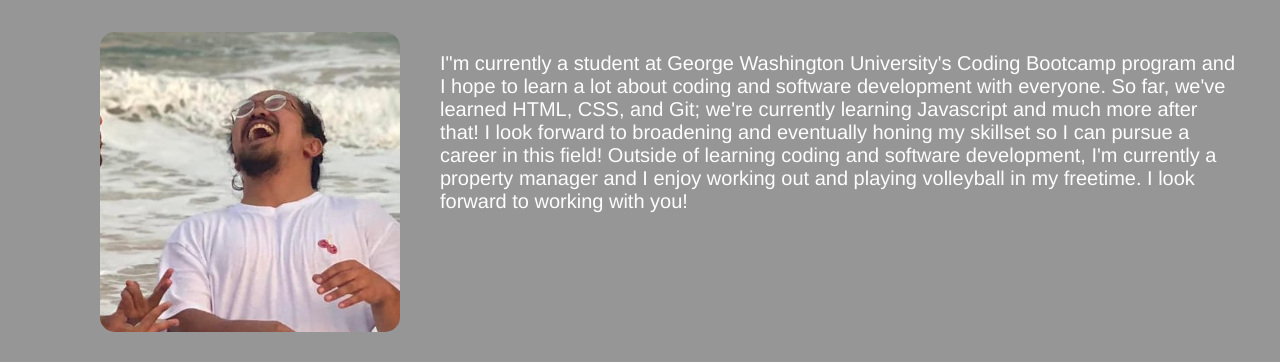
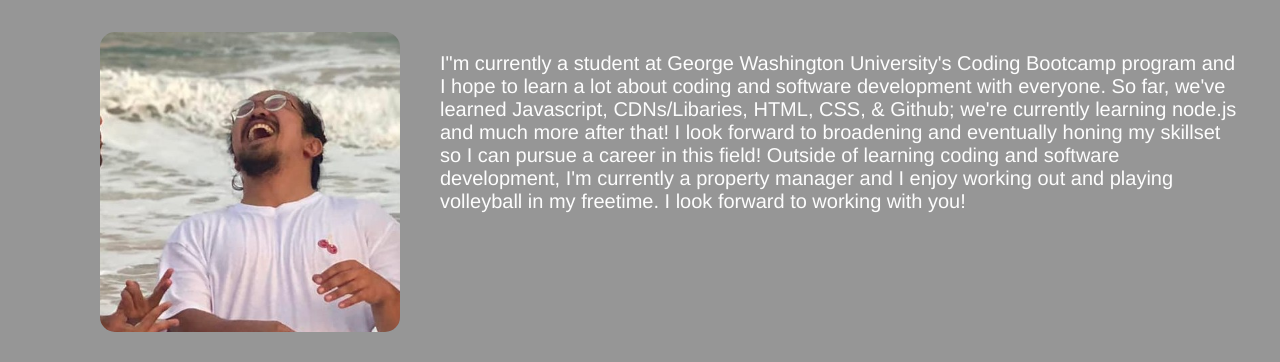
Before and after one commit to JonaThicke274/JLA-Portfolio, a plain HTML site: page index.html in a window 1280 px wide. Shown: the part 215-577 px from the top of the page. Drawn offline with Linux system fonts and the light colour scheme.

Commit message:
updated about me and readme file

```diff
--- a/index.html
+++ b/index.html
@@ -32,8 +32,8 @@
             <img src="./assets/images/prof-pic.jpg" alt="picture of Jonathan Lipata Arevalo" />
             <p>
                 I"m currently a student at George Washington University's Coding Bootcamp program and I hope to learn a lot
-                about coding and software development with everyone. So far, we've learned HTML, CSS, and Git; we're currently
-                learning Javascript and much more after that! I look forward to broadening and eventually honing my skillset so
+                about coding and software development with everyone. So far, we've learned Javascript, CDNs/Libaries, HTML, CSS, & Github;
+                we're currently learning node.js and much more after that! I look forward to broadening and eventually honing my skillset so
                 I can pursue a career in this field! Outside of learning coding and software development, I'm currently a property
                 manager and I enjoy working out and playing volleyball in my freetime. I look forward to working with you!
             </p>
```
Also changed, not shown: 1 other file.
